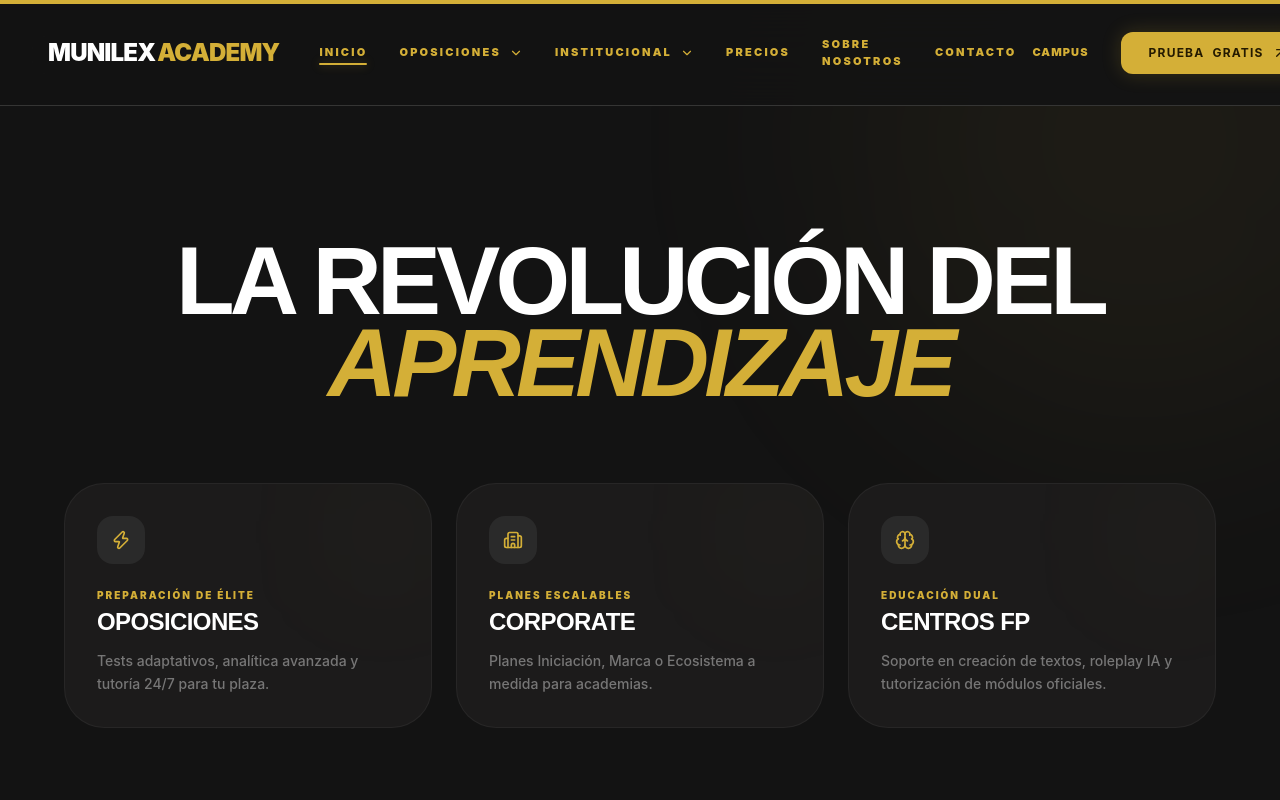
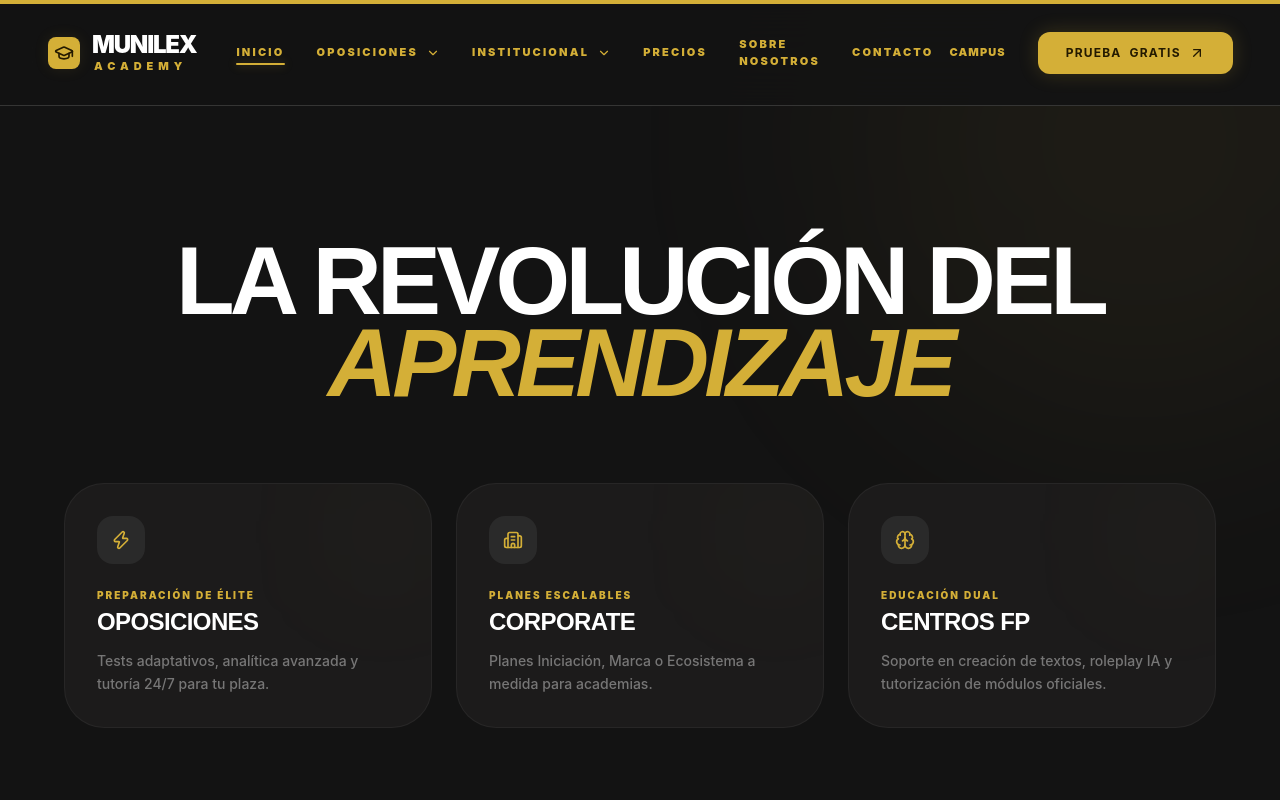
Before and after one commit to automatizacionesnunez-byte/Munilex-Academy-web, a React (Vite) app: page /academy in a window 1280 px wide. Shown: the top 800 px of the page. Built offline with nearby package versions, Linux system fonts and the light colour scheme.

Commit message:
style: actualizar logo de Academy a estructura de 2 líneas (Munilex + Academy)

```diff
--- a/src/components/AcademyNavbar.tsx
+++ b/src/components/AcademyNavbar.tsx
@@ -33,32 +33,19 @@ const AcademyNavbar = () => {
     <nav className="fixed top-0 w-full z-50 bg-[#131313]/90 backdrop-blur-xl border-b border-[#353534] font-inter">
       <div className="max-w-full mx-auto px-6 md:px-12 py-5 flex justify-between items-center text-[#E5E2E1]">
         <Link to="/academy" className="flex items-center gap-3 group mr-4 xl:mr-10">
-          {/* Versión Móvil: Logo con icono */}
-          <div className="flex items-center gap-3 md:hidden">
-            <motion.div
-              whileHover={{ scale: 1.05, rotate: 2 }}
-              className="w-10 h-10 bg-[#d4af37] rounded-xl flex items-center justify-center shadow-[0_0_20px_rgba(212,175,55,0.2)] group-hover:shadow-[0_0_30px_rgba(212,175,55,0.4)] transition-all"
-            >
-              <GraduationCap className="w-6 h-6 text-[#241a00]" />
-            </motion.div>
+          <div className="flex items-center gap-3 group transition-transform hover:-translate-y-0.5">
+            {/* Logo Icon (Optional/Subtle) */}
+            <div className="hidden sm:flex w-8 h-8 bg-[#d4af37] rounded-lg items-center justify-center shadow-[0_0_15px_rgba(212,175,55,0.1)]">
+              <GraduationCap className="w-5 h-5 text-[#241a00]" />
+            </div>
             <div className="flex flex-col text-left">
-              <span className="text-xl font-bold tracking-tighter leading-none text-white lg:text-2xl">
+              <span className="text-xl lg:text-2xl font-black tracking-tighter leading-none text-white uppercase">
                 MUNILEx
               </span>
-              <span className="text-[9px] font-black uppercase tracking-[0.35em] text-[#d4af37] ml-0.5 mt-0.5">
+              <span className="text-[10px] lg:text-[11px] font-black uppercase tracking-[0.45em] text-[#d4af37] ml-0.5 mt-1 leading-none">
                 ACADEMY
               </span>
             </div>
-          </div>
-
-          {/* Versión Ordenador: Solo texto basado en su diseño */}
-          <div className="hidden md:flex items-center tracking-tighter leading-none relative group transition-transform hover:-translate-y-0.5">
-            <span className="text-xl lg:text-[24px] font-black text-white uppercase pr-0.5">
-              MUNILEX
-            </span>
-            <span className="text-xl lg:text-[24px] font-black text-[#d4af37] uppercase">
-              ACADEMY
-            </span>
           </div>
         </Link>
 
```
